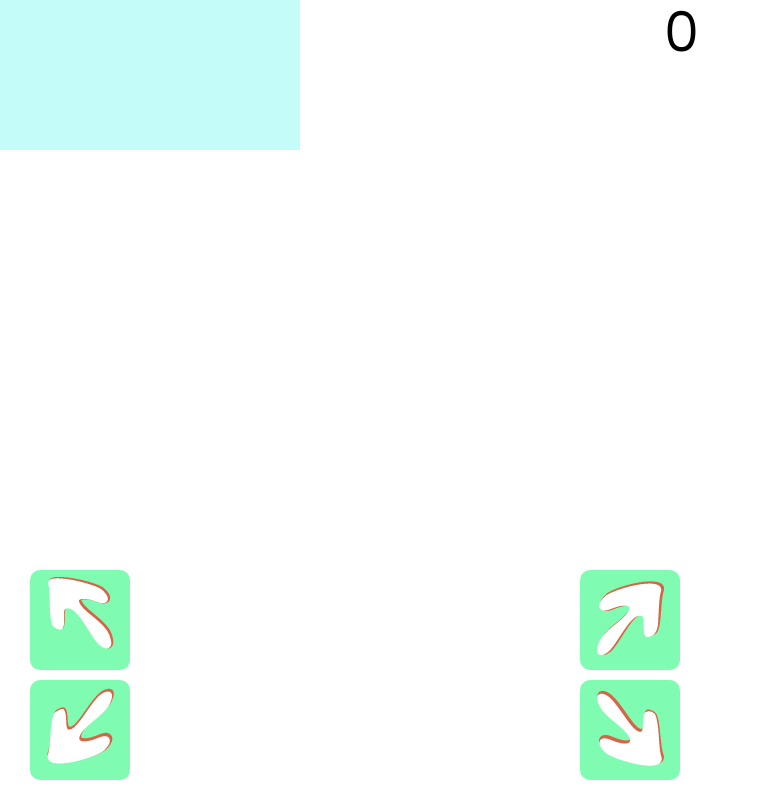
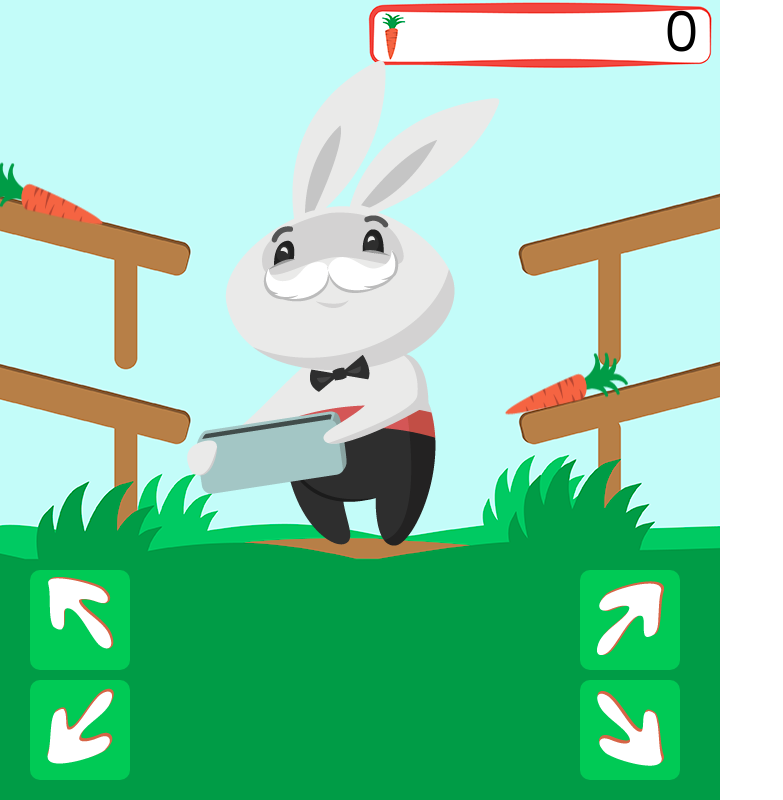
Before and after one commit to thefued/mork003, a plain HTML site: page index.htm in a window 1280 px wide. Shown: the whole page, without its empty margins (0-783 px from the left). Drawn offline with Linux system fonts and the light colour scheme.

Commit message:
Update index.htm

```diff
--- a/index.htm
+++ b/index.htm
@@ -80,7 +80,7 @@
 <!--<div class="arrow2" onclick='arrow2'><div>
  <div class="arrow3" onclick='arrow3'><div>
  <div class="arrow4" onclick='arrow4'><div>-->
- <canvas class="canvas" id="canvas"></canvas>
+ <canvas class="canvas" id="canvas" width='720px' height='800px'></canvas>
  <div class="block1" id='score'></div>
  <div class="arrow1" id='arrow1'><img class="img1" src="mat/images/arrow1.png"/></div>
  <div class="arrow2" id='arrow2'><img class="img2" src="mat/images/arrow2.png"/></div>
```
